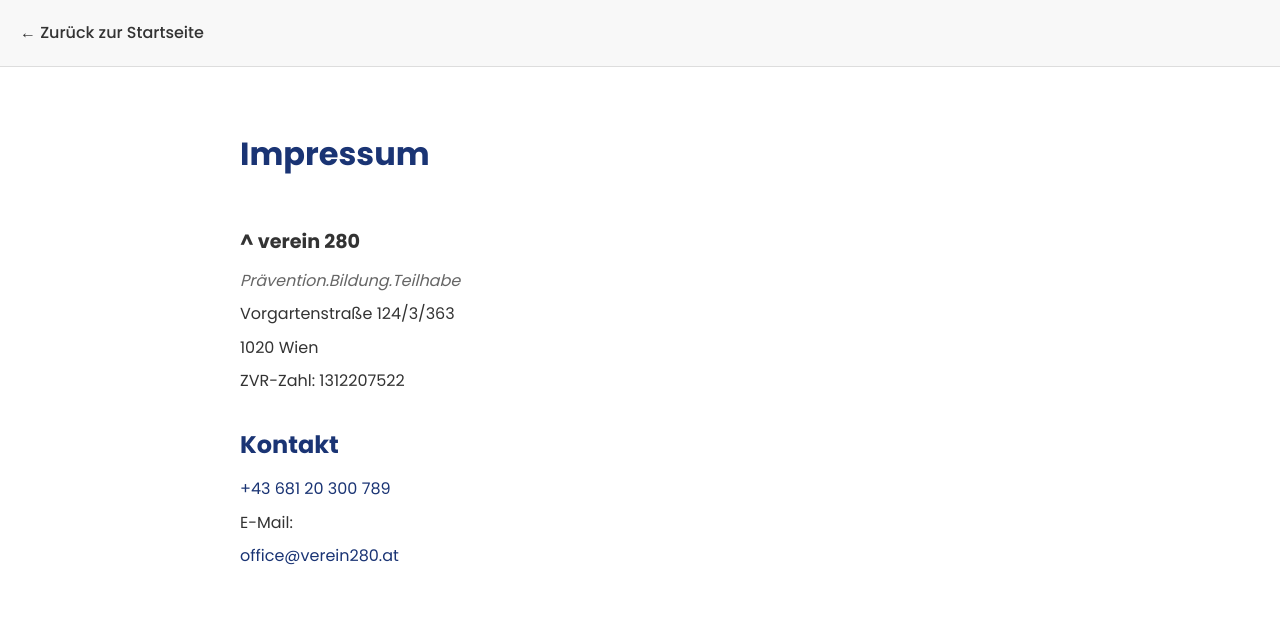
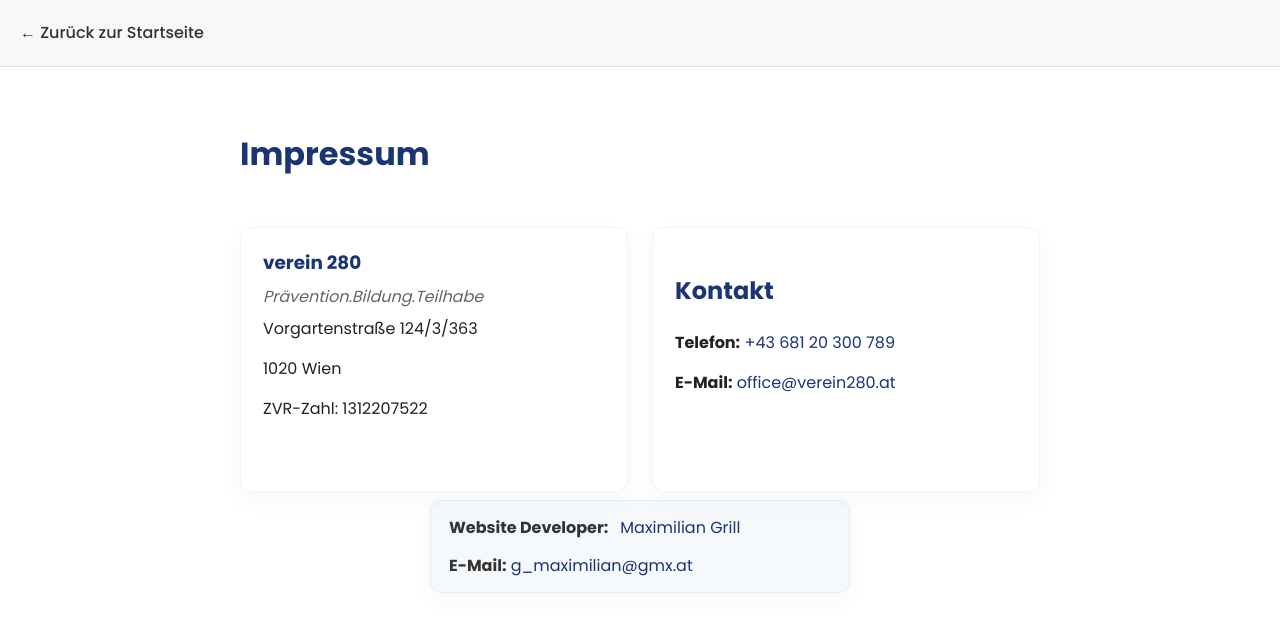
Before and after one commit to ElectroRaven/Verein280, a plain HTML site: page html/impressum.html in a window 1280 px wide. Drawn offline with Linux system fonts and the light colour scheme.

Commit message:
Redesign impressum layout with grid and developer credit
Refactored the impressum page to use a two-column grid layout for organization and contact information, improving structure and readability. Added new CSS classes for .info-grid, .info-box, and .developer-box, and included a dedicated developer credit box at the bottom of the page.

```diff
--- a/html/impressum.html
+++ b/html/impressum.html
@@ -76,7 +76,60 @@
             text-decoration: underline;
         }
 
-        @media (max-width: 768px) {
+        .info-grid {
+            display: grid;
+            grid-template-columns: 1fr 1fr;
+            gap: 24px;
+            align-items: stretch;
+            margin-bottom: 20px;
+        }
+
+        .info-box{
+            padding:20px 22px;
+            border-radius:12px;
+            background:#ffffff;
+            border:1px solid rgba(26,52,116,0.06);
+            box-shadow:0 8px 24px rgba(26,52,116,0.04);
+
+            height: 100%;
+            display: flex;
+            flex-direction: column;
+            justify-content: flex-start;
+        }
+        .info-box .org-name{
+            font-weight:700;
+            font-size:1.15rem;
+            margin-bottom:6px;
+            color:#1a3474;
+        }
+        .info-box p{ margin:0.45em 0; color:#222; }
+
+        .developer-box{
+            margin:50px auto 0;
+            padding:14px 18px;
+            border-radius:12px;
+            background:#f6f9fb;
+            border:1px solid rgba(26,52,116,0.06);
+            box-shadow:0 8px 20px rgba(26,52,116,0.04);
+            max-width:420px;
+            width:100%;
+            box-sizing:border-box;
+            clear: both;
+            z-index:1;
+
+            display:flex;
+            flex-wrap:wrap;
+            gap:12px;
+            align-items:center;
+            justify-content:flex-start;
+        }
+        .developer-box p{ margin:0; }
+
+        @media (max-width:480px){
+          .developer-box{ flex-direction:column; align-items:flex-start; }
+        }
+
+         @media (max-width: 768px) {
             .impressum-content {
                 padding: 20px;
             }
@@ -99,23 +152,27 @@
     <main class="impressum-content">
         <h1>Impressum</h1>
 
-        <div class="contact-info">
-            <p class="org-name">^ verein 280
-            <p class="org-subtitle">Prävention.Bildung.Teilhabe</p>
-            <p>Vorgartenstraße 124/3/363</p>
-            <p>1020 Wien</p>
-            <p>ZVR-Zahl: 1312207522</p>
+        <div class="info-grid">
+            <div class="info-box" aria-labelledby="org-heading">
+                <div id="org-heading" class="org-name">verein 280</div>
+                <div class="org-subtitle">Prävention.Bildung.Teilhabe</div>
+                <p>Vorgartenstraße 124/3/363</p>
+                <p>1020 Wien</p>
+                <p>ZVR-Zahl: 1312207522</p>
+            </div>
+
+            <div class="info-box" aria-labelledby="contact-heading">
+                <h2 id="contact-heading">Kontakt</h2>
+                <p><strong>Telefon:</strong> <a href="tel:+436812030789">+43 681 20 300 789</a></p>
+                <p><strong>E-Mail:</strong> <a href="mailto:office@verein280.at">office@verein280.at</a></p>
+            </div>
         </div>
 
-        <div class="contact-info">
-            <h2>Kontakt</h2>
-            <p>
-                <a href="tel:+436812030789">+43 681 20 300 789</a>
-            </p>
-            <p>E-Mail:</p>
-            <p>
-                <a href="mailto:office@verein280.at">office@verein280.at</a>
-            </p>
+        <!-- Developer credit box -->
+        <div class="developer-box" aria-label="Website Developer">
+            <strong>Website Developer:</strong>
+            <p><a href="https://electroraven.pages.dev/" target="_blank">Maximilian Grill</a></p>
+            <p><strong>E-Mail:</strong> <a href="mailto:g_maximilian@gmx.at">g_maximilian@gmx.at</a></p>
         </div>
     </main>
 </body>
```
